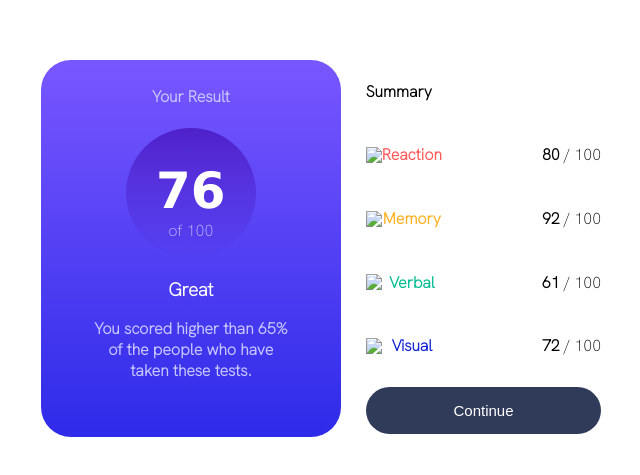
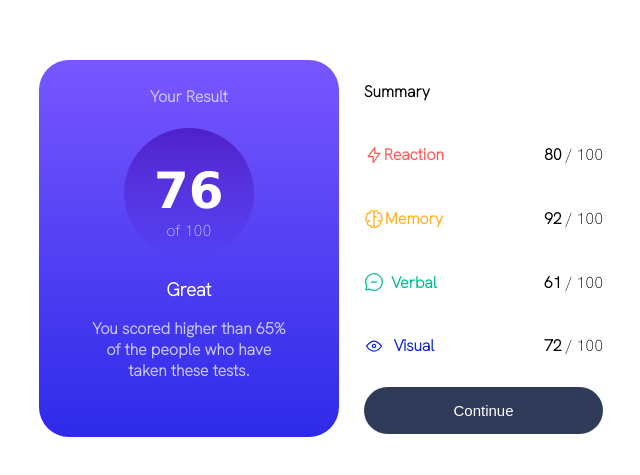
Before and after one commit to KartikGupta3/result-summar.github.io, a plain HTML site: page index.html in a window 1280 px wide. Shown: the part 145-620 px from the top of the page, without its empty margins (319-959 px from the left). Drawn offline with Linux system fonts and the light colour scheme.

Commit message:
Update index.html

```diff
--- a/index.html
+++ b/index.html
@@ -22,22 +22,22 @@
       <h4>Summary</h4>
       <ul>
         <li class="are1">
-          <img src="images/icon-reaction.svg">
+          <img src="icon-reaction.svg">
           <h4>Reaction</h4>
           <p><span>80</span> / 100</p>
         </li>
         <li class="are2">
-          <img src="images/icon-memory.svg">
+          <img src="icon-memory.svg">
           <h4>Memory</h4>
           <p><span>92</span> / 100</p>
         </li>
         <li class="are3">
-          <img src="images/icon-verbal.svg">
+          <img src="icon-verbal.svg">
           <h4>Verbal</h4>
           <p><span>61</span> / 100</p>
         </li>
         <li class="are4">
-          <img src="images/icon-visual.svg">
+          <img src="/icon-visual.svg">
           <h4>Visual</h4>
           <p><span>72</span> / 100</p>
         </li>
```
